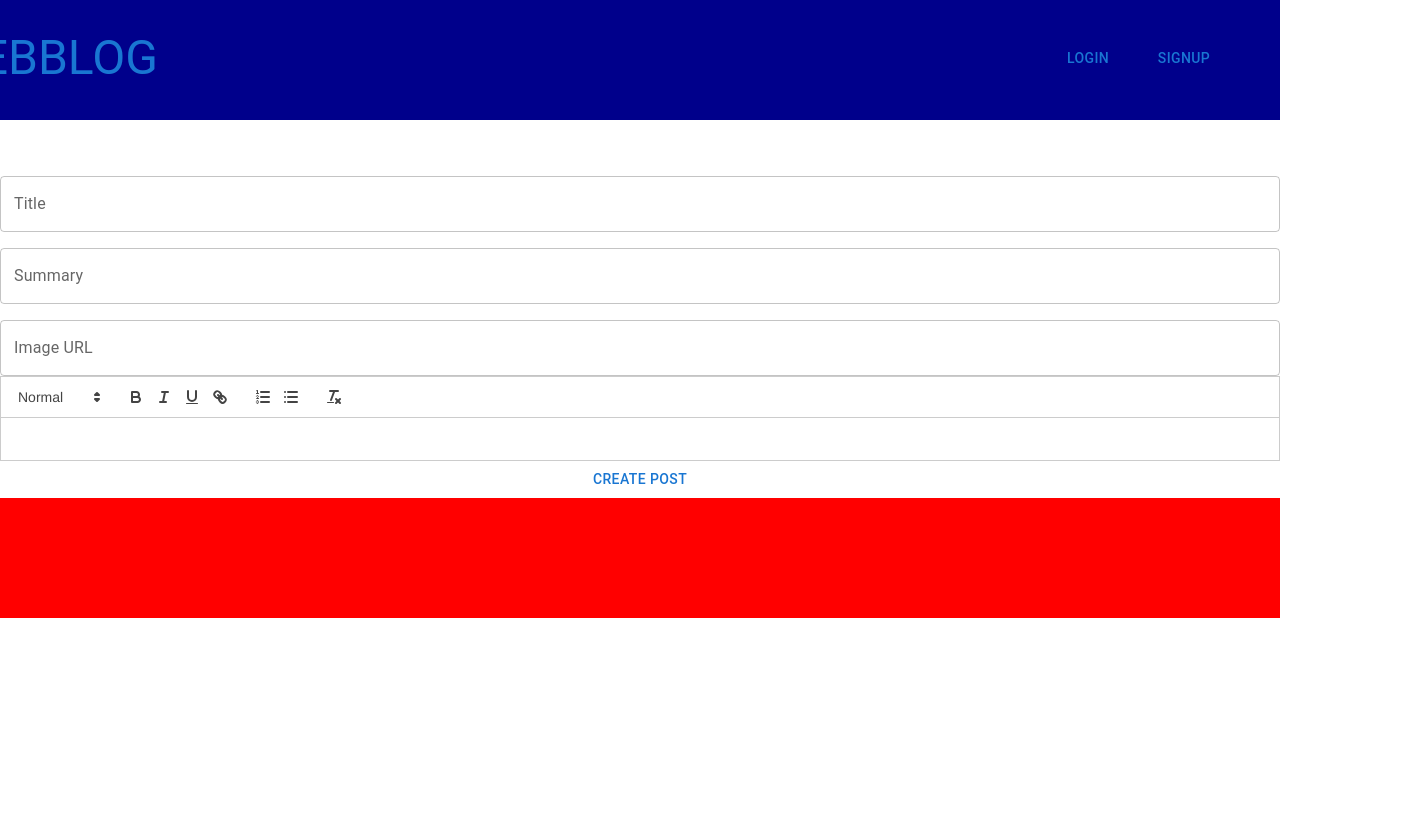
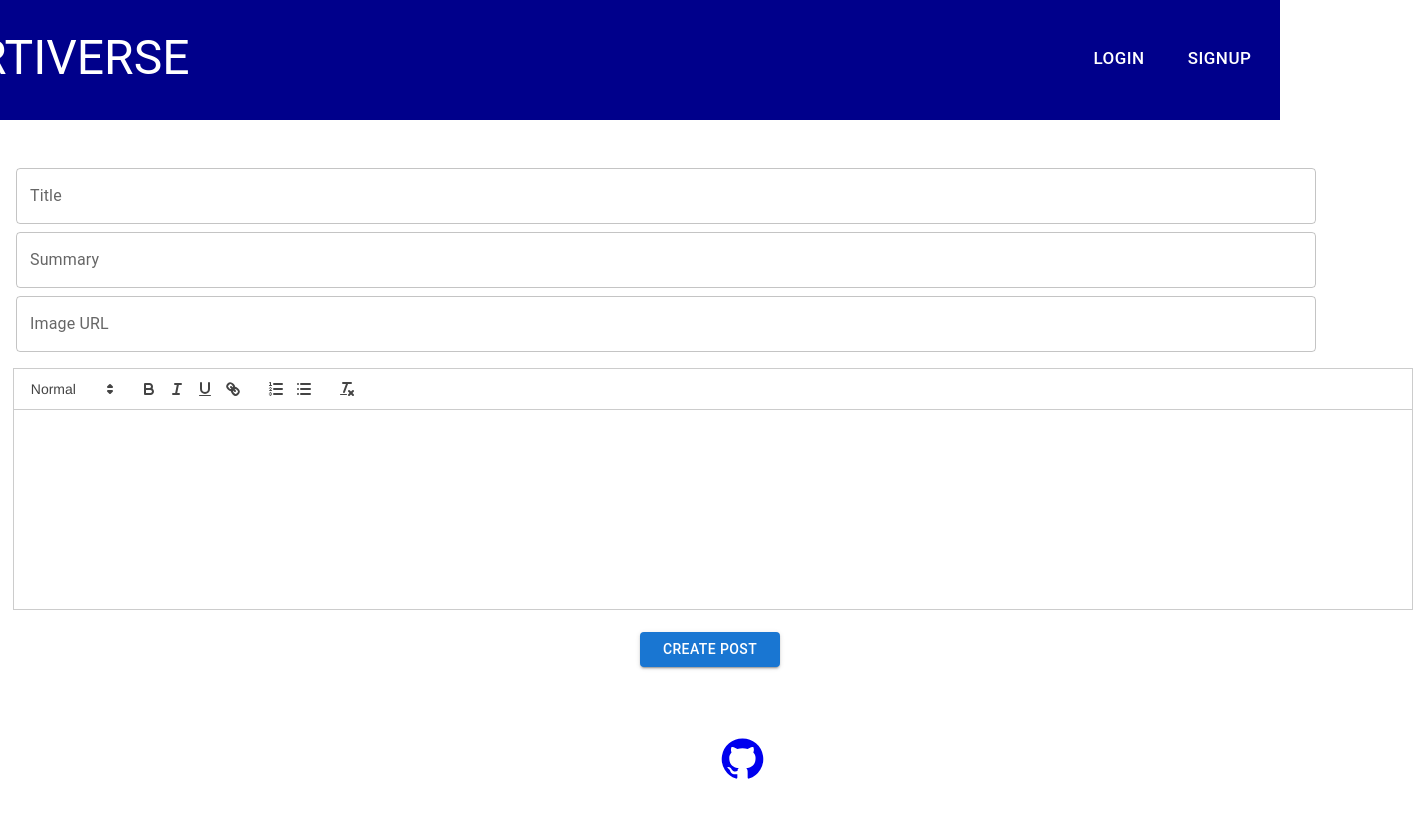
Before and after one commit to PRANETALLU/MERN1, a React (Create React App) app in the folder frontend/my-app/: page /create in a window 1280 px wide. Shown: the top 818 px of the page, 1413 px wide, since content can reach past the window. Built offline with nearby package versions, Linux system fonts and the light colour scheme; no server answers.

Commit message:
backend and frontend changes

```diff
--- a/frontend/my-app/package.json
+++ b/frontend/my-app/package.json
@@ -5,7 +5,8 @@
   "dependencies": {
     "@emotion/react": "^11.11.0",
     "@emotion/styled": "^11.11.0",
-    "@mui/material": "^5.13.0",
+    "@mui/icons-material": "^5.11.16",
+    "@mui/material": "^5.13.1",
     "@testing-library/jest-dom": "^5.16.5",
     "@testing-library/react": "^13.4.0",
     "@testing-library/user-event": "^13.5.0",
--- a/frontend/my-app/src/CSS/Create.css
+++ b/frontend/my-app/src/CSS/Create.css
@@ -0,0 +1,10 @@
+.react-quill {
+    height: 200px;
+    width: 1400px;
+    margin-left: 1%;
+}
+
+.create {
+    height: 70vh;
+    background-color: white;
+}
--- a/frontend/my-app/src/CSS/Footer.css
+++ b/frontend/my-app/src/CSS/Footer.css
@@ -1,4 +1,3 @@
 .Footer {
     height: 15vh;
-    background-color: red;
 }
--- a/frontend/my-app/src/CSS/PostPage.css
+++ b/frontend/my-app/src/CSS/PostPage.css
@@ -0,0 +1,4 @@
+#postImage {
+    width: 600px;
+    height: 400px;
+}
--- a/frontend/my-app/src/components/Footer.js
+++ b/frontend/my-app/src/components/Footer.js
@@ -1,9 +1,10 @@
 import React from 'react';
+import GitHubIcon from '@mui/icons-material/GitHub';
 
 const Footer = () => {
     return(
         <div className="Footer">
-
+            <a href="https://github.com/PRANETALLU/MERN1" target="_blank"><GitHubIcon sx={{marginTop: 2, marginLeft: 90, width: 45, height: 45}}></GitHubIcon></a>
         </div>
     )
 }
--- a/frontend/my-app/src/components/Header.js
+++ b/frontend/my-app/src/components/Header.js
@@ -38,23 +38,23 @@ const Header = () => {
             <Stack direction="row" justifyContent="center">
                 <Button href="/">
                     <Typography variant="h3" gutterBottom
-                        sx={{ marginTop: 3, marginRight: 120 }}>
-                        WebBlog
+                        sx={{ marginTop: 3, marginRight: 119, '&:hover': {color: '#29AB87'}, color: 'white' }}>
+                        ArtiVerse
                     </Typography>
                 </Button>
                 {username && (<>
-                    <Button sx={{ marginTop: 1, marginRight: 4 }} href="/create">
+                    <Button sx={{ marginTop: 1, marginRight: 4, '&:hover': {color: '#29AB87'}, color: 'white', fontSize: 17 }} href="/create">
                         Create
                     </Button>
-                    <Button sx={{ marginTop: 1, marginRight: 8 }} onClick={logout} href="/login">
+                    <Button sx={{ marginTop: 1, marginRight: 2, '&:hover': {color: '#29AB87'}, color: 'white', fontSize: 17 }} onClick={logout} href="/login">
                         Logout
                     </Button>
                 </>)}
                 {!username && (<>
-                    <Button sx={{ marginTop: 1, marginRight: 4 }} href="/login">
+                    <Button sx={{ marginTop: 1, marginRight: 4, '&:hover': {color: '#29AB87'}, color: 'white', fontSize: 17 }} href="/login">
                         Login
                     </Button>
-                    <Button sx={{ marginTop: 1, marginRight: 8 }} href="/signup">
+                    <Button sx={{ marginTop: 1, marginRight: 3, '&:hover': {color: '#29AB87'}, color: 'white',  fontSize: 17 }} href="/signup">
                         Signup
                     </Button> </>)}
             </Stack>
--- a/frontend/my-app/src/pages/Create.js
+++ b/frontend/my-app/src/pages/Create.js
@@ -9,6 +9,7 @@ import TextField from '@mui/material/TextField';
 import ReactQuill from 'react-quill';
 import 'react-quill/dist/quill.snow.css';
 import {UserContext} from "../components/UserContext";
+import { useNavigate } from 'react-router-dom';
 
 
 const Create = () => {
@@ -17,6 +18,7 @@ const Create = () => {
     const [image, setImage] = useState('');
     const [content, setContent] = useState('');
     const {userInfo, setUserInfo} = useContext(UserContext);
+    const navigate = useNavigate();
 
     console.log(userInfo?.username);
 
@@ -38,6 +40,10 @@ const Create = () => {
         console.log(content);
         console.log(image);
 
+        if(response.ok) {
+            navigate('/');
+        }
+
         setTitle('');
         setSummary('');
         setImage('');
@@ -47,33 +53,34 @@ const Create = () => {
     return (
         <div className="create">
             <form onSubmit={newPost}>
-                <Stack direction="column" sx={{ marginTop: 5 }}>
+                <Stack direction="column" sx={{ marginTop: 5, justifyContent: "center" }}>
                     <TextField
                         label="Title"
                         variant="outlined"
-                        sx={{ marginTop: 2 }}
+                        sx={{ marginTop: 1, marginLeft: 2, width: 1300 }}
                         value={title}
                         onChange={e => setTitle(e.target.value)}
                     />
                     <TextField
                         label="Summary"
                         variant="outlined"
-                        sx={{ marginTop: 2 }}
+                        sx={{  marginTop: 1, marginLeft: 2, width: 1300 }}
                         value={summary}
                         onChange={e => setSummary(e.target.value)}
                     />
                     <TextField
                         label="Image URL"
                         variant="outlined"
-                        sx={{ marginTop: 2 }}
+                        sx={{ marginTop: 1, marginLeft: 2, width: 1300, marginBottom: 2 }}
                         value={image}
                         onChange={e => setImage(e.target.value)}
                     />
                     <ReactQuill
+                        className='react-quill'
                         value={content}
                         onChange={newValue => setContent(newValue)}
                     />
-                    <Button type="submit">
+                    <Button type="submit" variant="contained" sx={{width: 140, height: 35, marginTop: 8, marginLeft: 80}}>
                         Create Post
                     </Button>
                 </Stack>
--- a/frontend/my-app/src/pages/EditPage.js
+++ b/frontend/my-app/src/pages/EditPage.js
@@ -57,33 +57,34 @@ const EditPage = () => {
     return (
         <div className="EditPage">
             <form onSubmit={updatePost}>
-                <Stack direction="column" sx={{ marginTop: 5 }}>
+                <Stack direction="column" sx={{ marginTop: 5, justifyContent: "center" }}>
                     <TextField
                         label="Title"
                         variant="outlined"
-                        sx={{ marginTop: 2 }}
+                        sx={{ marginTop: 1, marginLeft: 2, width: 1300 }}
                         value={title}
                         onChange={e => setTitle(e.target.value)}
                     />
                     <TextField
                         label="Summary"
                         variant="outlined"
-                        sx={{ marginTop: 2 }}
+                        sx={{ marginTop: 1, marginLeft: 2, width: 1300 }}
                         value={summary}
                         onChange={e => setSummary(e.target.value)}
                     />
                     <TextField
                         label="Image URL"
                         variant="outlined"
-                        sx={{ marginTop: 2 }}
+                        sx={{ marginTop: 1, marginLeft: 2, width: 1300, marginBottom: 2 }}
                         value={image}
                         onChange={e => setImage(e.target.value)}
                     />
                     <ReactQuill
+                        className='react-quill'
                         value={content}
                         onChange={newValue => setContent(newValue)}
                     />
-                    <Button type="submit">
+                    <Button type="submit" variant="contained" sx={{width: 140, height: 35, marginTop: 8, marginLeft: 80}}>
                         Update Post
                     </Button>
                 </Stack>
--- a/frontend/my-app/src/pages/Login.js
+++ b/frontend/my-app/src/pages/Login.js
@@ -43,7 +43,7 @@ const Login = () => {
         <div className="Login">
             <form onSubmit={login}>
                 <Stack direction="column" alignItems="center">
-                    <Typography sx={{ fontWeight: "bold", marginTop: 3 }}>Login to your account</Typography>
+                    <Typography sx={{ fontWeight: "bold", marginTop: 6 }}>Login to your account</Typography>
                     <TextField
                         label="Username"
                         variant="outlined"
--- a/frontend/my-app/src/pages/SignUp.js
+++ b/frontend/my-app/src/pages/SignUp.js
@@ -19,7 +19,7 @@ const SignUp = () => {
                 password
             })
         })
-        if(response.status == 200) {
+        if(response.ok) {
             alert('Registration Successful');
         }
         else {
@@ -34,7 +34,7 @@ const SignUp = () => {
         <div className="Signup">
             <form onSubmit={signup}>
                 <Stack direction="column" alignItems="center">
-                    <Typography sx={{ fontWeight: "bold", marginTop: 3 }}>Register for an account</Typography>
+                    <Typography sx={{ fontWeight: "bold", marginTop: 6 }}>Register for an account</Typography>
                     <TextField
                         label="Username"
                         variant="outlined"
```
Also changed, not shown: frontend/my-app/src/pages/PostPage.js (+31 -9 lines), 2 other files (tests, documents, lock files or other folders).
